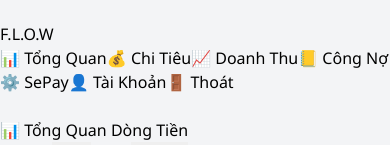
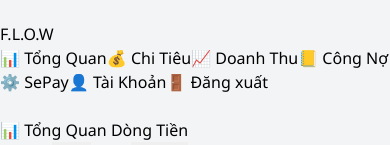
Before and after one commit to nghia-ship-it/QuanLyDongTien, a React (Vite) app in the folder frontend/: page /dashboard in a window 390 px wide. Shown: the part 661-806 px from the top of the page. Built offline with nearby package versions, Linux system fonts and the light colour scheme; no server answers; sample sign-in values are in the browser's storage; the HTML template or start-up script is replaced by a standard one.

Commit message:
Update tinh nang quen mat khau va fix UI mobile

```diff
--- a/frontend/src/components/MainDashboard.jsx
+++ b/frontend/src/components/MainDashboard.jsx
@@ -56,7 +56,7 @@ export default function MainDashboard({ onLogout }) {
               {navBtn('taiKhoan', 'bg-purple-600 text-white', '👤', 'Tài Khoản')}
 
               <button onClick={onLogout} className="ml-4 px-4 py-2 bg-red-600/20 text-red-400 hover:bg-red-600/40 hover:text-red-300 font-bold rounded-lg transition">
-                🚪 Thoát
+                🚪 Đăng xuất
               </button>
             </div>
 
```
